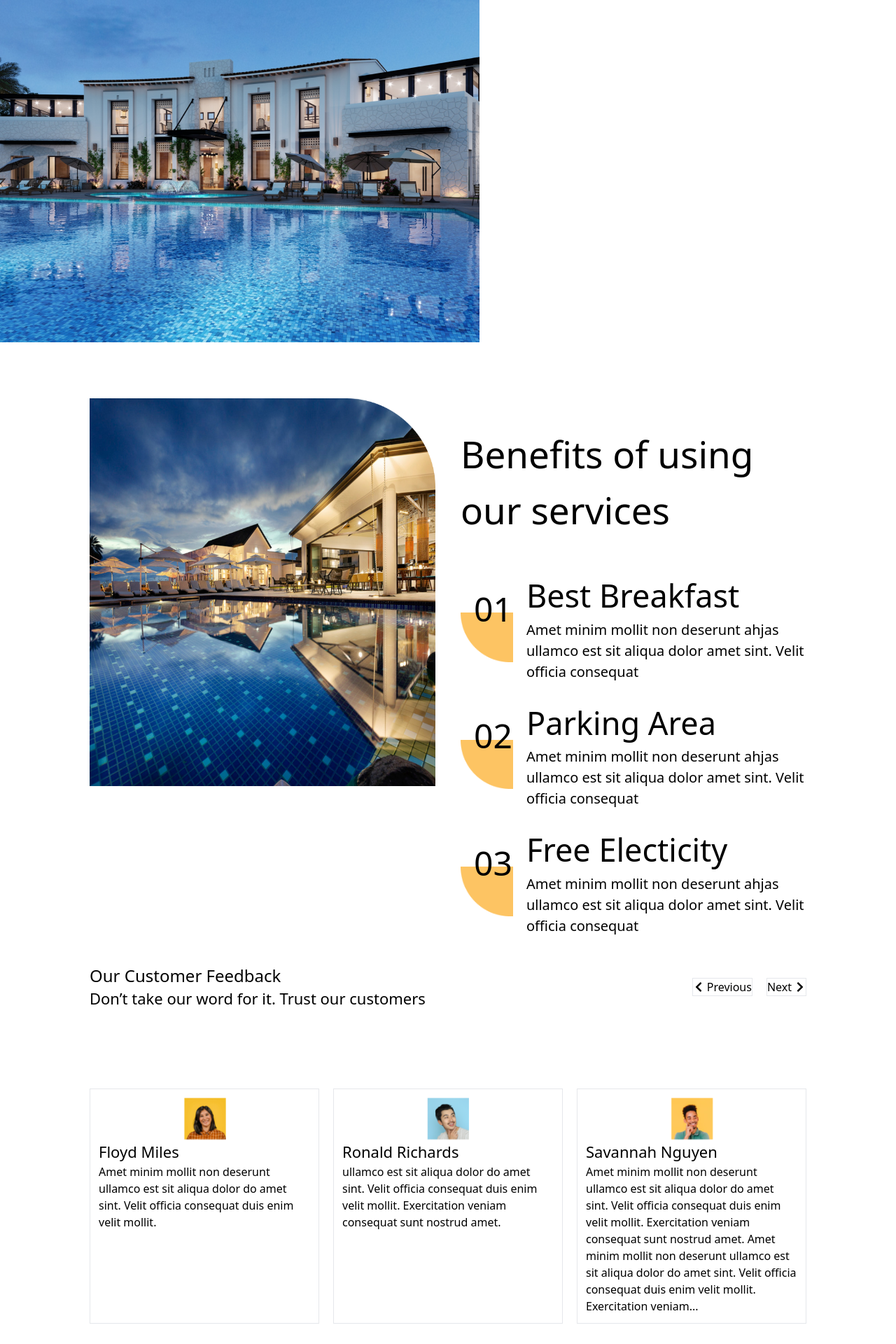
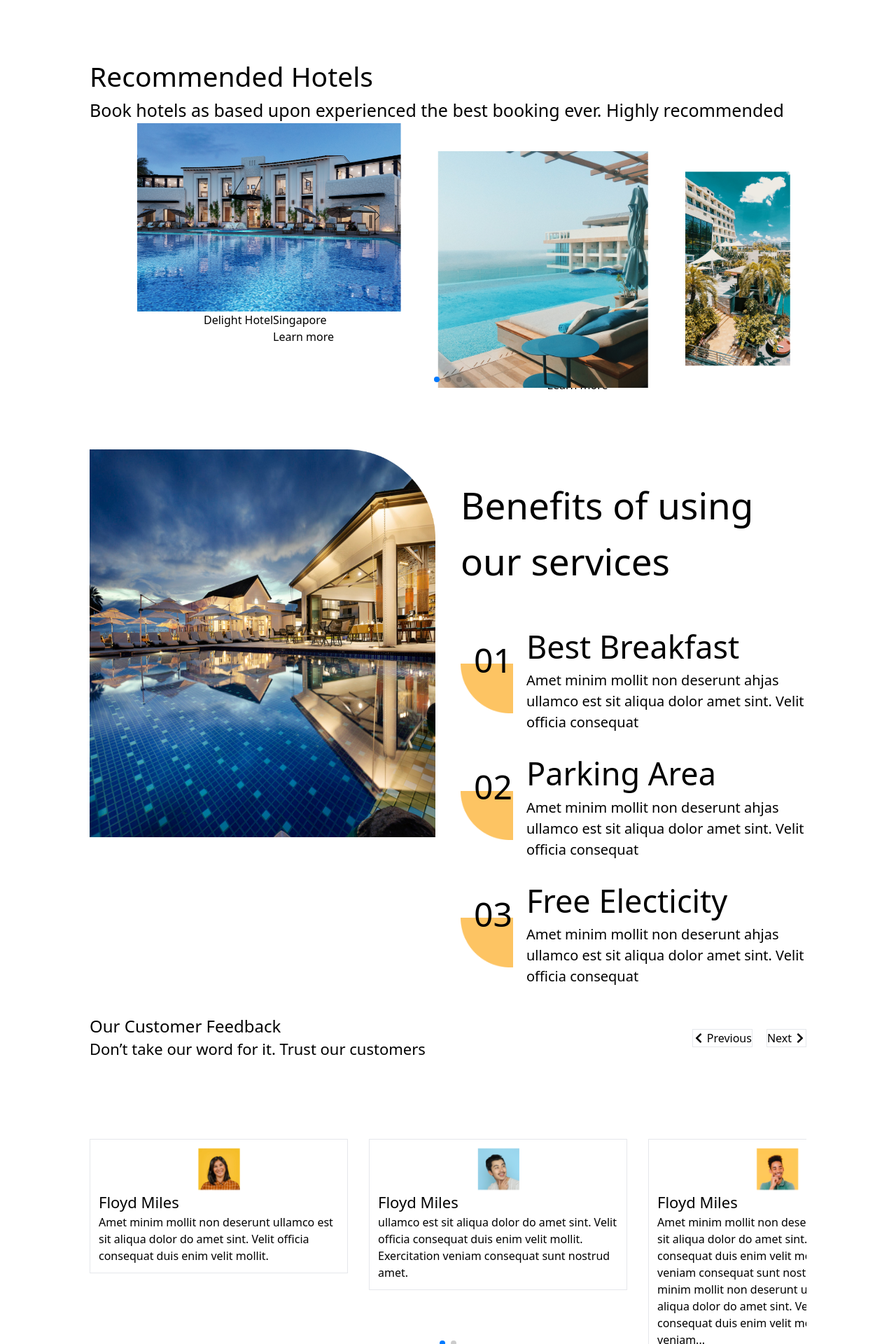
Before and after one commit to AbdMamun1999/Gloritel-hottel, a React (Create React App) app: page / in a window 1280 px wide. Shown: the part 800-2720 px from the top of the page at 70% size. Built offline with nearby package versions, Linux system fonts and the light colour scheme.

Commit message:
add banner slider

```diff
--- a/src/components/Banner/BannerTittle.js
+++ b/src/components/Banner/BannerTittle.js
@@ -4,7 +4,7 @@ import { FaChevronDown } from "react-icons/fa";
 
 const BannerTittle = () => {
   return (
-    <div className="grid grid-cols-1 lg:grid-cols-2w-[80%] justify-items-center mx-auto lg:mt-[80px]">
+    <div className="grid grid-cols-1 lg:grid-cols-2 w-[80%] justify-items-center mx-auto lg:mt-[80px]">
       <div>
         <h1 className="text-white lg:text-6xl flex items-end justify-between">
           <span className="">Find Most Luxurious Hottels Across The Globe</span>
--- a/src/components/Banner/CustomerFeedback.js
+++ b/src/components/Banner/CustomerFeedback.js
@@ -1,16 +1,72 @@
 import React from "react";
+import imgOne from "../../images/clients/Rectangle729.png";
+import imgTwo from "../../images/clients/Rectangle730.png";
+import imgThree from "../../images/clients/Rectangle731.png";
+import { Swiper, SwiperSlide } from "swiper/react";
+
+// Import Swiper styles
+import "swiper/css";
+import "swiper/css/pagination";
+
+// import "./styles.css";
+
+// import required modules
+import { Pagination } from "swiper";
+
+const customers = [
+  {
+    name: "Floyd Miles",
+    img: imgOne,
+    des: "Amet minim mollit non deserunt ullamco est sit aliqua dolor do amet sint. Velit officia consequat duis enim velit mollit.",
+  },
+  {
+    name: "Floyd Miles",
+    img: imgTwo,
+    des: "ullamco est sit aliqua dolor do amet sint. Velit officia consequat duis enim velit mollit. Exercitation veniam consequat sunt nostrud amet.",
+  },
+  {
+    name: "Floyd Miles",
+    img: imgThree,
+    des: "Amet minim mollit non deserunt ullamco est sit aliqua dolor do amet sint. Velit officia consequat duis enim velit mollit. Exercitation veniam consequat sunt nostrud amet. Amet minim mollit non deserunt ullamco est sit aliqua dolor do amet sint. Velit officia consequat duis enim velit mollit. Exercitation veniam...",
+  },
+];
 
 const CustomerFeedback = ({ customer }) => {
   return (
+    <Swiper
+      breakpoints={{
+        640: {
+          width: 640,
+          slidesPerView: 1,
+        },
+        768: {
+          width: 768,
+          slidesPerView: 2,
+        },
+      }}
+      spaceBetween={30}
+      pagination={{
+        clickable: true,
+      }}
+      modules={[Pagination]}
+      className="mySwiper"
+    >
+      {customers.map((customer, index) => {
+        return (
+          <SwiperSlide key={index + 1}>
             <div className="border p-3 mt-28">
-      <div >
-        <img src={customer.img} alt="" className="mx-auto"/>
+              <div>
+                <img src={customer.img} alt="" className="mx-auto" />
               </div>
               <div>
                 <h1 className="text-[22px]">{customer.name}</h1>
-        <p className="text-[16px]">{customer.comment}</p>
+                <p className="text-[16px]">{customer.des}</p>
               </div>
             </div>
+          </SwiperSlide>
+        );
+      })}
+    </Swiper>
   );
 };
 
--- a/src/components/Banner/CustomerFeedbacks.js
+++ b/src/components/Banner/CustomerFeedbacks.js
@@ -1,31 +1,10 @@
 import React from "react";
 import { FaChevronLeft, FaChevronRight } from "react-icons/fa";
-import imgOne from "../../images/clients/Rectangle729.png";
-import imgTwo from "../../images/clients/Rectangle730.png";
-import imgThree from "../../images/clients/Rectangle731.png";
+
 import CustomerFeedback from "./CustomerFeedback";
 
 const CustomerFeedbacks = () => {
-  const customers = [
-    {
-      name: "Floyd Miles",
-      img: imgOne,
-      comment:
-        "Amet minim mollit non deserunt ullamco est sit aliqua dolor do amet sint. Velit officia consequat duis enim velit mollit.",
-    },
-    {
-      name: "Ronald Richards",
-      img: imgTwo,
-      comment:
-        "ullamco est sit aliqua dolor do amet sint. Velit officia consequat duis enim velit mollit. Exercitation veniam consequat sunt nostrud amet.",
-    },
-    {
-      name: "Savannah Nguyen",
-      img: imgThree,
-      comment:
-        "Amet minim mollit non deserunt ullamco est sit aliqua dolor do amet sint. Velit officia consequat duis enim velit mollit. Exercitation veniam consequat sunt nostrud amet. Amet minim mollit non deserunt ullamco est sit aliqua dolor do amet sint. Velit officia consequat duis enim velit mollit. Exercitation veniam...",
-    },
-  ];
+
 
   return (
     <div className="w-[80%] mx-auto">
@@ -51,11 +30,14 @@ const CustomerFeedbacks = () => {
           </button>
         </div>
       </div>
-      <div className="grid sm:grid-cols-1x lg:grid-cols-3 gap-5">
-        {customers.map((customer, index) => (
+      <CustomerFeedback></CustomerFeedback>
+
+        {/* <div className="grid sm:grid-cols-1x lg:grid-cols-3 gap-5"> */}
+        {/* {customers.map((customer, index) => (
           <CustomerFeedback key={index + 1} customer={customer} />
-        ))}
-      </div>
+        ))} */}
+        {/* </div> */}
+
     </div>
   );
 };
--- a/src/components/Banner/RecomendedProducts.js
+++ b/src/components/Banner/RecomendedProducts.js
@@ -2,12 +2,10 @@ import React from "react";
 import { Swiper, SwiperSlide } from "swiper/react";
 
 // Import Swiper styles
-import "swiper/css";
-import "swiper/css/free-mode";
 import "swiper/css/pagination";
 
 // import required modules
-import { FreeMode, Pagination } from "swiper";
+import { Pagination } from "swiper";
 
 // image for slider
 import imgOne from "../../images/image/slider01.png";
@@ -16,31 +14,83 @@ import imgThree from "../../images/image/slider03.png";
 
 const RecomendedProducts = () => {
   return (
-    <>
+    <div className="mt-20">
+      <div className="w-[80%] mx-auto">
+        <h1 className="text-[39px]">Recommended Hotels</h1>
+        <p className="text-[25px]">
+          Book hotels as based upon experienced the best booking ever. Highly
+          recommended
+        </p>
+      </div>
+      <div>
         <Swiper
-        slidesPerView={"auto"}
-        spaceBetween={30}
+          breakpoints={{
+            640: {
+              width: 640,
+              slidesPerView: 1,
+            },
+            768: {
+              width: 768,
+              slidesPerView: 2,
+            },
+          }}
+          spaceBetween={15}
+          centeredSlides={true}
           pagination={{
             clickable: true,
           }}
-        modules={Pagination}
-        className="mySwiper"
+          modules={[Pagination]}
         >
-        <SwiperSlide>
-          <div className="w-[700px]">
-            <img src={imgOne} alt="" />
+          <SwiperSlide
+            className="flex flex-col justify-center items-center"
+            style={{ width: "600px", border: "2px" }}
+          >
+            <img src={imgOne} alt="" width={600} />
+            <div className="flex justify-between">
+              <div>
+                <h1>Delight Hotel</h1>
+              </div>
+              <div>
+                <h1>Singapore</h1>
+                <a href="">Learn more</a>
+              </div>
             </div>
           </SwiperSlide>
-        <SwiperSlide>
-          <div className="w-[350px] h-[300px]">
-          <img src={imgTwo} alt="" />
+          <SwiperSlide
+            className="flex flex-col justify-center items-center h-[100%] "
+            style={{ width: "400px" }}
+          >
+            <img src={imgTwo} alt="" width={300} className="translate-y-10" />
+            <div className="flex justify-between">
+              <div>
+                <h1>Delight Hotel</h1>
+              </div>
+              <div>
+                <h1>Singapore</h1>
+                <a href="">Learn more</a>
+              </div>
             </div>
           </SwiperSlide>
-        <SwiperSlide>
-          <img src={imgThree} alt="" />
+          <SwiperSlide className="w-[300px] ">
+            <img
+              src={imgThree}
+              alt=""
+              width={150}
+              className=" translate-y-1/4"
+            />
+            <div>
+              <div>
+                <h1>Delight Hotel</h1>
+              </div>
+              <div>
+                <h1>Singapore</h1>
+                <a href="">Learn more</a>
+              </div>
+            </div>
           </SwiperSlide>
         </Swiper>
-    </>
+      </div>
+    </div>
   );
 };
 
--- a/src/components/Banner/SearchHotel.js
+++ b/src/components/Banner/SearchHotel.js
@@ -4,7 +4,7 @@ const SearchHotel = () => {
   const [payValue, setPayValue] = useState(false);
   const options = ["lahor"];
   return (
-    <div className="bg-secondary lg:w-[537px] flex flex-col lg:gap-y-5 rounded-lg box-border p-6 shadow-lg ">
+    <div className="bg-secondary lg:w-[537px] flex flex-col lg:gap-y-5 rounded-lg box-border p-6 shadow-lg">
       <div className="flex flex-col">
         <label>Where you go?</label>
         <input type="text" className="py-2 px-5 outline-none rounded-md" />
--- a/src/swiperSliderCss/Swiper.css
+++ /dev/null
@@ -1,59 +0,0 @@
-#app { height: 100% }
-html,
-body {
-  position: relative;
-  height: 100%;
-}
-
-body {
-  background: #eee;
-  font-family: Helvetica Neue, Helvetica, Arial, sans-serif;
-  font-size: 14px;
-  color: #000;
-  margin: 0;
-  padding: 0;
-}
-
-.swiper {
-  width: 100%;
-  height: 100%;
-}
-
-.swiper-slide {
-  text-align: center;
-  font-size: 18px;
-  background: #fff;
-
-  /* Center slide text vertically */
-  display: -webkit-box;
-  display: -ms-flexbox;
-  display: -webkit-flex;
-  display: flex;
-  -webkit-box-pack: center;
-  -ms-flex-pack: center;
-  -webkit-justify-content: center;
-  justify-content: center;
-  -webkit-box-align: center;
-  -ms-flex-align: center;
-  -webkit-align-items: center;
-  align-items: center;
-}
-
-.swiper-slide img {
-  display: block;
-  width: 100%;
-  height: 100%;
-  object-fit: cover;
-}
-
-.swiper-slide {
-  width: 60%;
-}
-
-.swiper-slide:nth-child(2n) {
-  width: 40%;
-}
-
-.swiper-slide:nth-child(3n) {
-  width: 20%;
-}
```
Also changed, not shown: 2 other files (tests, documents, lock files or other folders). Lines whose indentation alone changed are shown as unchanged.
